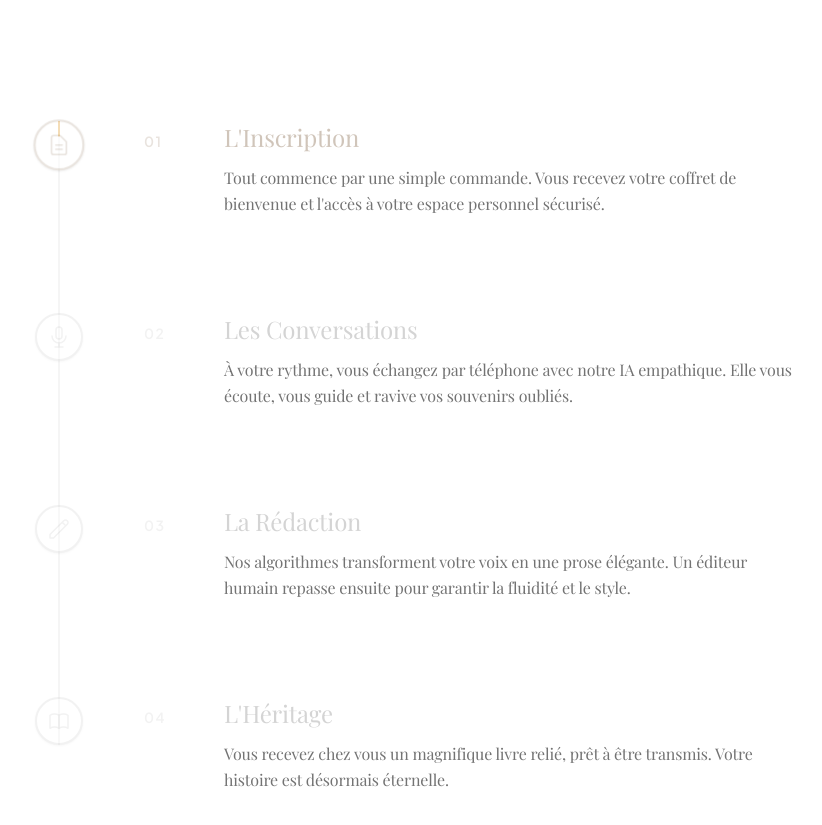
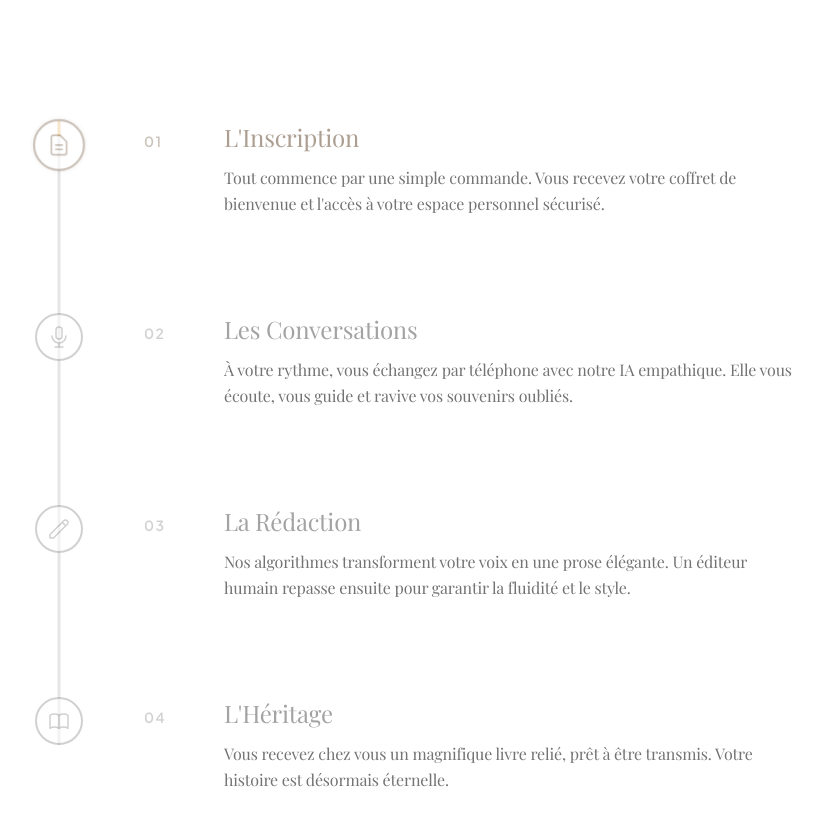
Before and after one commit to solalchetrit/loomina, a Next.js app: page / in a window 1280 px wide. Shown: the part 1779-2604 px from the top of the page, without its empty margins (216-1038 px from the left). Built offline with nearby package versions, Linux system fonts and the light colour scheme; a web font is replaced by a local one.

Commit message:
Refine HowItWorks: bolder timeline, stronger active state glow

```diff
--- a/components/HowItWorks.tsx
+++ b/components/HowItWorks.tsx
@@ -57,16 +57,17 @@ const StepItem = ({ step, index, scrollYProgress, totalSteps }: { step: any, ind
   const isActive = useTransform(scrollYProgress, [stepStart, stepStart + 0.1], [0, 1]);
 
   // Transform values for styling
-  const color = useTransform(isActive, [0, 1], ["#d4d4d4", "#c58c3c"]); // neutral-300 to loomina-amber-strong
-  const scale = useTransform(isActive, [0, 1], [1, 1.25]);
-  const opacity = useTransform(isActive, [0, 1], [0.3, 1]);
+  const color = useTransform(isActive, [0, 1], ["#a3a3a3", "#c58c3c"]); // neutral-400 to loomina-amber-strong (darker grey start)
+  const scale = useTransform(isActive, [0, 1], [1, 1.35]); // Larger pop
+  const opacity = useTransform(isActive, [0, 1], [0.5, 1]); // More visible when inactive
+  const shadow = useTransform(isActive, [0, 1], ["0 0 0 0px rgba(0,0,0,0)", "0 0 20px 2px rgba(197, 140, 60, 0.4)"]); // Gold glow
 
   return (
     <div className="relative pl-12 md:pl-24 py-12 group">
       {/* Icon Circle that sits on the timeline */}
       <motion.div
-        style={{ scale, borderColor: color, color: color, opacity }}
-        className="absolute left-[9px] md:left-[11px] top-12 -translate-x-1/2 w-12 h-12 rounded-full bg-white border-2 flex items-center justify-center z-10 transition-shadow duration-500 shadow-sm"
+        style={{ scale, borderColor: color, color: color, opacity, boxShadow: shadow }}
+        className="absolute left-[9px] md:left-[11px] top-12 -translate-x-1/2 w-12 h-12 rounded-full bg-white border-2 flex items-center justify-center z-10"
       >
         {step.icon}
       </motion.div>
@@ -114,11 +115,11 @@ export default function HowItWorks() {
         {/* Timeline Container */}
         <div ref={containerRef} className="relative">
           {/* Vertical Lines */}
-          <div className="absolute left-[9px] md:left-[11px] top-12 bottom-24 w-[2px] bg-neutral-100 -translate-x-1/2"></div>
+          <div className="absolute left-[9px] md:left-[11px] top-12 bottom-24 w-[3px] bg-neutral-200 -translate-x-1/2"></div>
 
           <motion.div
             style={{ scaleY: scrollYProgress }}
-            className="absolute left-[9px] md:left-[11px] top-12 bottom-24 w-[2px] bg-[var(--loomina-amber)] -translate-x-1/2 origin-top z-0"
+            className="absolute left-[9px] md:left-[11px] top-12 bottom-24 w-[3px] bg-[var(--loomina-amber)] -translate-x-1/2 origin-top z-0"
           />
 
           {/* Steps */}
```
